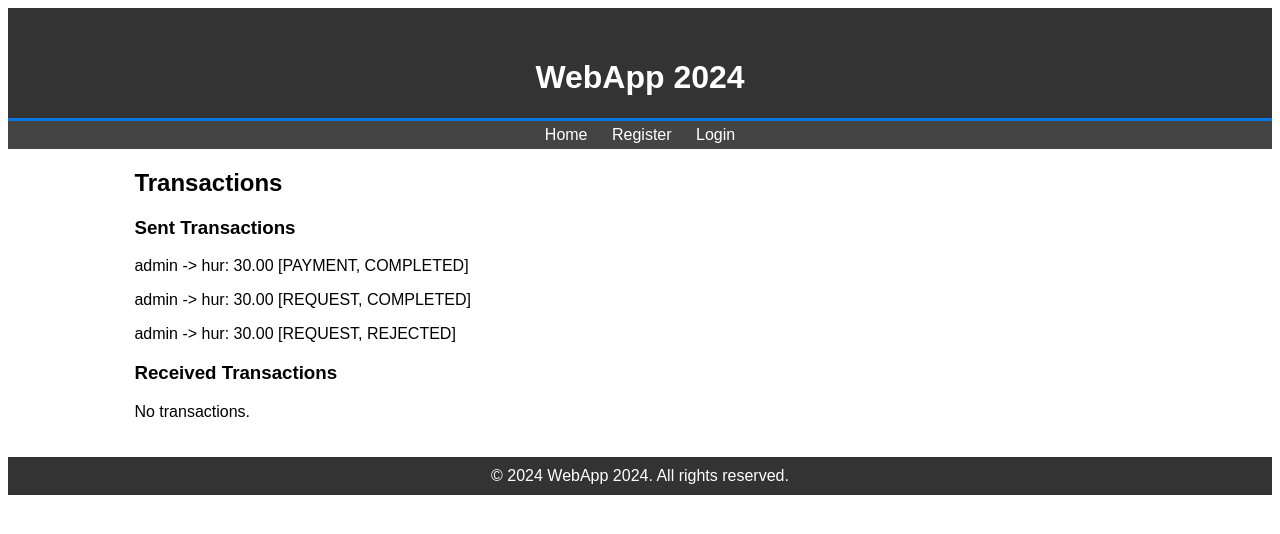
After one commit to muhammadhur2/webapps2024, a Django app: page /transactions/ in a window 1280 px wide. The commit adds this page. Shown: the top 534 px of the page. Run offline with Django 5.2, Linux system fonts and the light colour scheme; a user stored in the database is signed in; data comes from the database, SQL or seed files in the repository; both versions use the stored data as it was after the commit.

Commit message:
general features

```diff
--- a/payapp/admin.py
+++ b/payapp/admin.py
@@ -2,7 +2,7 @@ from django.contrib import admin
 from .models import Transaction
 
 class TransactionAdmin(admin.ModelAdmin):
-    list_display = ('sender', 'recipient', 'amount', 'transaction_type', 'created_at')
+    list_display = ('sender', 'recipient', 'amount', 'transaction_type', 'status', 'created_at')
     list_filter = ('transaction_type', 'created_at')
     search_fields = ('sender__username', 'recipient__username', 'amount')
     readonly_fields = ('created_at',)
--- a/payapp/models.py
+++ b/payapp/models.py
@@ -10,7 +10,14 @@ class Transaction(models.Model):
         ('PAYMENT', 'Payment'),
         ('REQUEST', 'Request'),
     ]
+    TRANSACTION_STATUS_CHOICES = [
+        ('PENDING', 'Pending'),
+        ('ACCEPTED', 'Accepted'),
+        ('REJECTED', 'Rejected'),
+        ('COMPLETED', 'Completed'),
+    ]
     transaction_type = models.CharField(max_length=7, choices=TRANSACTION_TYPE_CHOICES, default='PAYMENT')
+    status = models.CharField(max_length=9, choices=TRANSACTION_STATUS_CHOICES, default='PENDING')
 
     def __str__(self):
-        return f"{self.sender} -> {self.recipient}: {self.amount}"
+        return f"{self.sender} -> {self.recipient}: {self.amount} [{self.transaction_type}, {self.status}]"
--- /dev/null
+++ b/payapp/urls.py
@@ -0,0 +1,9 @@
+from django.urls import path
+from . import views
+
+urlpatterns = [
+    path('make_payment/', views.make_payment_view, name='make_payment'),
+    path('request_payment/', views.request_payment_view, name='request_payment'),
+    path('transactions/', views.transaction_notifications, name='transaction_notifications'),
+    # Add other URLs as needed
+]
--- a/payapp/views.py
+++ b/payapp/views.py
@@ -1,3 +1,58 @@
-from django.shortcuts import render
+from django.shortcuts import render, redirect, get_object_or_404
+from django.contrib.auth.decorators import login_required
+from django.db import transaction as db_transaction
+from django.contrib import messages
+from .models import Transaction, CustomUser
+from .forms import PaymentForm, PaymentRequestForm
 
-# Create your views here.
+@login_required
+def make_payment_view(request):
+    if request.method == 'POST':
+        form = PaymentForm(request.POST)
+        if form.is_valid():
+            recipient_username = form.cleaned_data['recipient_username']
+            amount = form.cleaned_data['amount']
+            recipient = get_object_or_404(CustomUser, username=recipient_username)
+            if request.user.balance >= amount:
+                with db_transaction.atomic():
+                    request.user.balance -= amount
+                    recipient.balance += amount
+                    request.user.save()
+                    recipient.save()
+                    Transaction.objects.create(sender=request.user, recipient=recipient, amount=amount, transaction_type='PAYMENT', status='COMPLETED')
+                messages.success(request, "Payment made successfully.")
+                return redirect('webapps/make_payment.html')
+            else:
+                messages.error(request, "Insufficient funds.")
+    else:
+        form = PaymentForm()
+    return render(request, 'webapps/make_payment.html', {'form': form})
+
+@login_required
+def request_payment_view(request):
+    if request.method == 'POST':
+        form = PaymentRequestForm(request.POST)
+        if form.is_valid():
+            sender_username = form.cleaned_data['sender_username']
+            amount = form.cleaned_data['amount']
+            sender = get_object_or_404(CustomUser, username=sender_username)
+            Transaction.objects.create(sender=sender, recipient=request.user, amount=amount, transaction_type='REQUEST', status='PENDING')
+            messages.success(request, "Payment request made successfully.")
+            return redirect('webapps/request_payment.html')
+    else:
+        form = PaymentRequestForm()
+    return render(request, 'webapps/request_payment.html', {'form': form})
+
+@login_required
+def transaction_notifications(request):
+    sent_transactions = Transaction.objects.filter(sender=request.user)
+    received_transactions = Transaction.objects.filter(recipient=request.user)
+
+    # Debug: print to console to verify if queries are returning transactions
+    print(f"Sent Transactions: {sent_transactions}")
+    print(f"Received Transactions: {received_transactions}")
+
+    return render(request, 'webapps/transaction_notifications.html', {
+        'sent_transactions': sent_transactions,
+        'received_transactions': received_transactions,
+    })
--- a/register/forms.py
+++ b/register/forms.py
@@ -11,4 +11,4 @@ class CustomUserUpdateForm(UserChangeForm):
     password = None  # Hides the password field
     class Meta:
         model = CustomUser
-        fields = ('username', 'email', 'first_name', 'last_name')
+        fields = ('username', 'email', 'first_name', 'last_name', 'currency')
--- a/register/urls.py
+++ b/register/urls.py
@@ -6,4 +6,6 @@ urlpatterns = [
     path('register/', views.register, name='register'),
     path('login/', LoginView.as_view(template_name='register/login.html'), name='login'),
     path('accounts/profile/', views.profile, name='profile'),
+    path('respond_to_request/<int:transaction_id>/<str:action>/', views.respond_to_request, name='respond_to_request'),
+
 ]
--- /dev/null
+++ b/templates/webapps/transaction_notifications.html
@@ -0,0 +1,18 @@
+{% extends 'base.html' %}
+
+{% block content %}
+<h2>Transactions</h2>
+<h3>Sent Transactions</h3>
+{% for transaction in sent_transactions %}
+<p>{{ transaction }}</p>
+{% empty %}
+<p>No transactions.</p>
+{% endfor %}
+
+<h3>Received Transactions</h3>
+{% for transaction in received_transactions %}
+<p>{{ transaction }}</p>
+{% empty %}
+<p>No transactions.</p>
+{% endfor %}
+{% endblock %}
--- a/webapps2024/settings.py
+++ b/webapps2024/settings.py
@@ -128,3 +128,5 @@ STATIC_URL = 'static/'
 DEFAULT_AUTO_FIELD = 'django.db.models.BigAutoField'
 
 AUTH_USER_MODEL = 'register.CustomUser'
+
+LOGIN_URL = '/login/'
--- a/webapps2024/urls.py
+++ b/webapps2024/urls.py
@@ -22,5 +22,6 @@ from register.views import home  # Adjust this import based on where you placed
 urlpatterns = [
     path('admin/', admin.site.urls),
     path('', include('register.urls')),  # Corrected: Include 'register.urls' at the root
+    path('', include('payapp.urls')),
     path('', home, name='home'),  # Add this line for the home page
 ]
```
Also changed, not shown: payapp/forms.py (added, +9 -0 lines), register/views.py (+55 -3 lines), templates/register/profile.html (+11 -0 lines), templates/webapps/make_payment.html (added, +10 -0 lines), templates/webapps/request_payment.html (added, +10 -0 lines), webapps.db, 1 other file.
